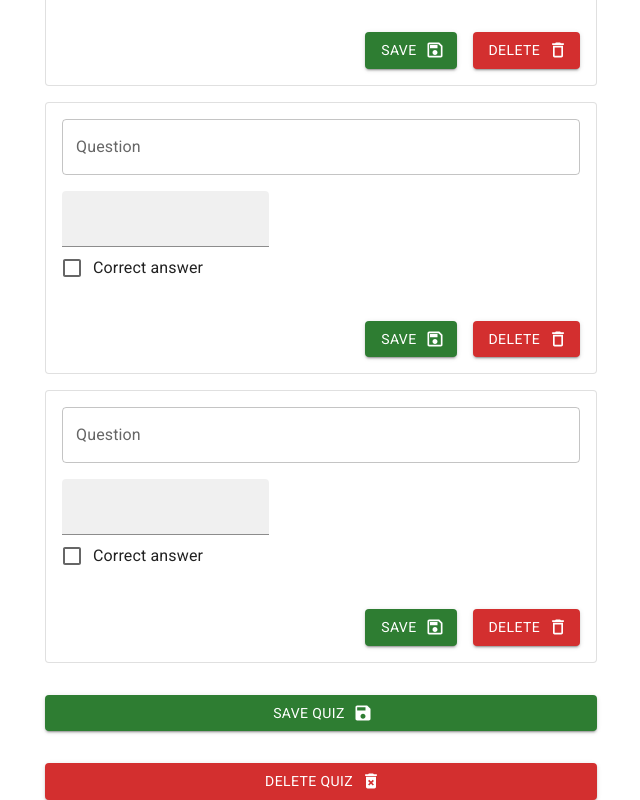
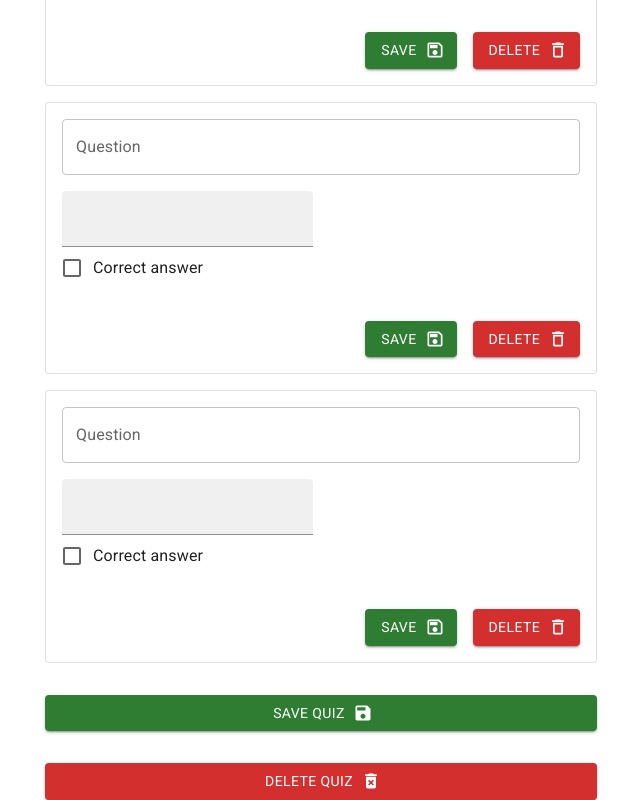
Before and after one commit to RichardPickman/massage, a React (Create React App) app: page /profile in a window 1280 px wide. Both pictures are taken after typing "Sample", "5" into the empty fields and a click on the button "SAVE QUIZ". Shown: the part 990-1790 px from the top of the page, without its empty margins (319-959 px from the left). Built offline with nearby package versions, Linux system fonts and the light colour scheme; no server answers.

Commit message:
feat: component re-designed for reusability

```diff
--- a/src/components/AnswerWithCheckbox/index.jsx
+++ b/src/components/AnswerWithCheckbox/index.jsx
@@ -1,16 +1,40 @@
 import { useRef } from "react";
 import { TextField, Checkbox, FormControlLabel, FormControl } from "@mui/material";
+import { useCallback, useState } from "react";
+import { useEffect } from "react";
 
 const AnswerWithCheckbox = (props) => {
-  const { answerId,addAnswer,handleCorrectAnswer,addBlank } = props;
+  const {
+    answerId,
+    addAnswer,
+    handleCorrectAnswer,
+    addBlank,
+    predefinedText,
+    predefinedCheckbox
+  } = props;
+  const [text, setText] = useState(predefinedText)
+  const [checked, setChecked] = useState(predefinedCheckbox);
 
-  const correct = useRef();
-  const answer = useRef();
+  // const onBlur = () => useCallback(() => addAnswer(text, answerId), [text]);
+  // const onChange = () => useCallback(() => addBlank(answerId), [checked]);
+  // const handleCorrect = () => useCallback(() => handleCorrectAnswer(answerId), [checked]);
+
+  useEffect(() => addAnswer(text, answerId), [text])
+
+  const onChange = (text) => {
+    setText(text.target.value);
+    addBlank(answerId);
+  }
+
+  const handleCorrect = () => {
+    setChecked(checked);
+    handleCorrectAnswer(answerId);
+  }
 
   return (
-    <FormControl>
-      <TextField variant="filled" onBlur={() => addAnswer(answer.current.value, answerId)} onChange={() => addBlank(answerId)} inputRef={answer}></TextField>
-      <FormControlLabel control={<Checkbox inputRef={correct} onChange={() => handleCorrectAnswer(answerId)} />} label="Correct answer" />
+    <FormControl fullWidth>
+      <TextField value={predefinedText} variant="filled" onChange={onChange}></TextField>
+      <FormControlLabel control={<Checkbox checked={predefinedCheckbox} onChange={handleCorrect} />} label="Correct answer" />
     </FormControl>
   )
 }
```
